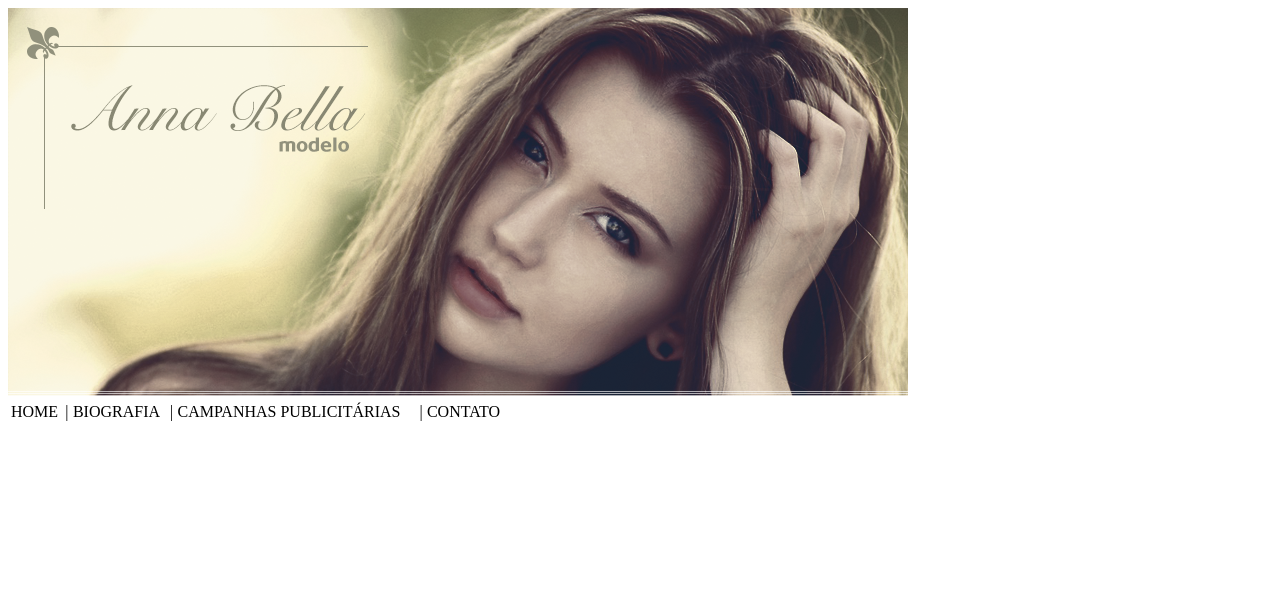
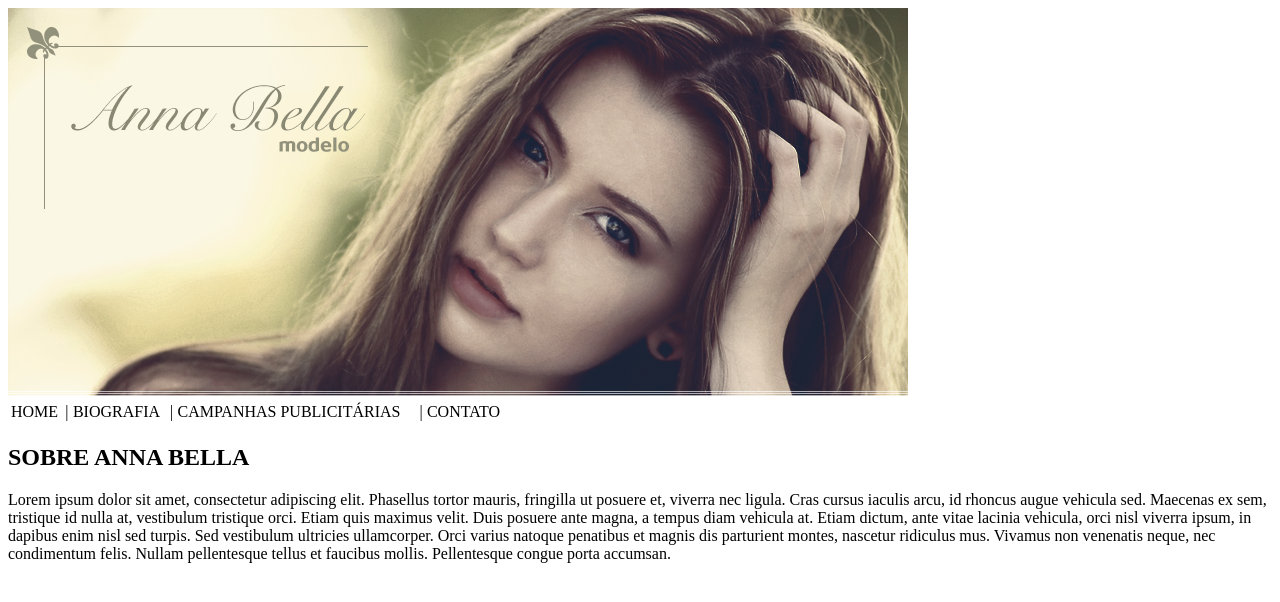
Before and after one commit to ivelidepaula/Desenvolvimento-Web-Completo-2019-2---Anna-Bella, a plain HTML site: page index.html in a window 1280 px wide. Drawn offline with Linux system fonts and the light colour scheme.

Commit message:
Add page content

```diff
--- a/index.html
+++ b/index.html
@@ -20,5 +20,9 @@
             <td>CONTATO</td>
         </tr>
     </table>
+    <div>
+        <h2>SOBRE ANNA BELLA</h2>
+        <p>Lorem ipsum dolor sit amet, consectetur adipiscing elit. Phasellus tortor mauris, fringilla ut posuere et, viverra nec ligula. Cras cursus iaculis arcu, id rhoncus augue vehicula sed. Maecenas ex sem, tristique id nulla at, vestibulum tristique orci. Etiam quis maximus velit. Duis posuere ante magna, a tempus diam vehicula at. Etiam dictum, ante vitae lacinia vehicula, orci nisl viverra ipsum, in dapibus enim nisl sed turpis. Sed vestibulum ultricies ullamcorper. Orci varius natoque penatibus et magnis dis parturient montes, nascetur ridiculus mus. Vivamus non venenatis neque, nec condimentum felis. Nullam pellentesque tellus et faucibus mollis. Pellentesque congue porta accumsan. </p>
+    </div>
 </body>
 </html>
```
